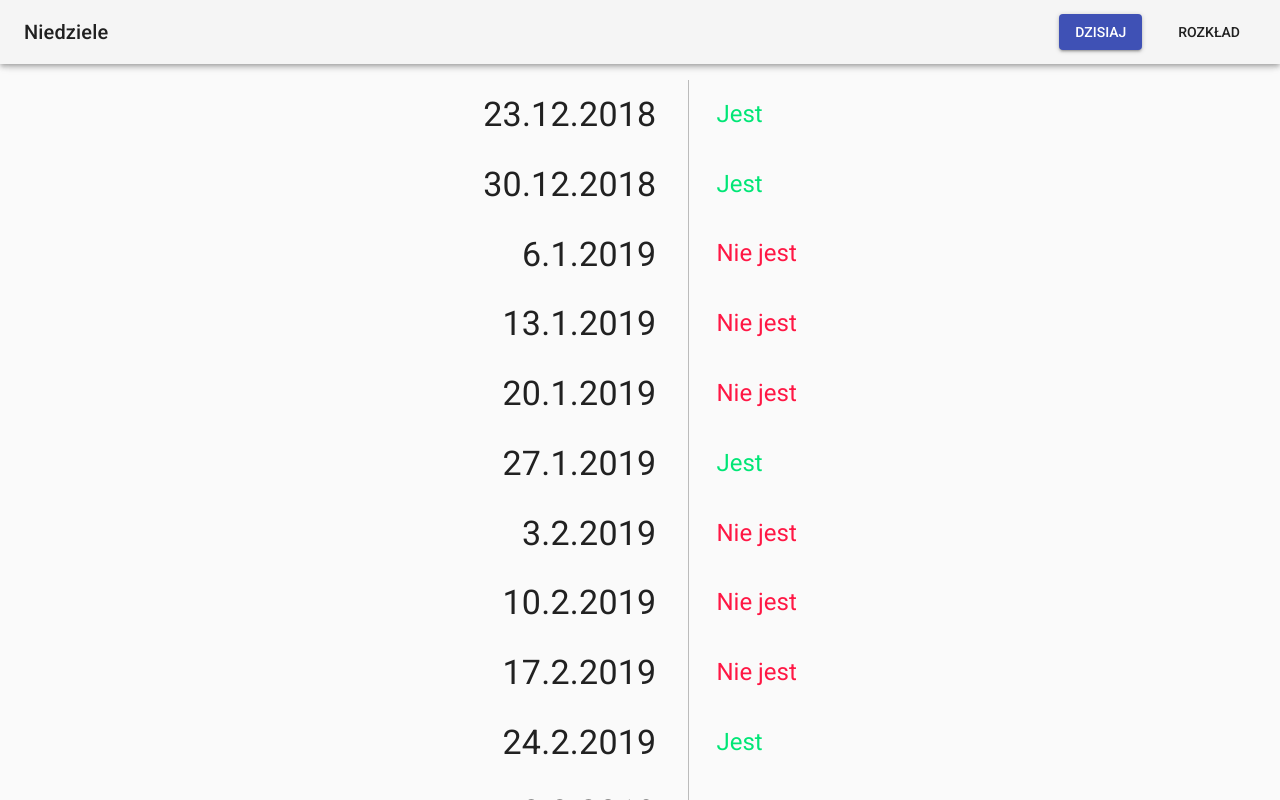
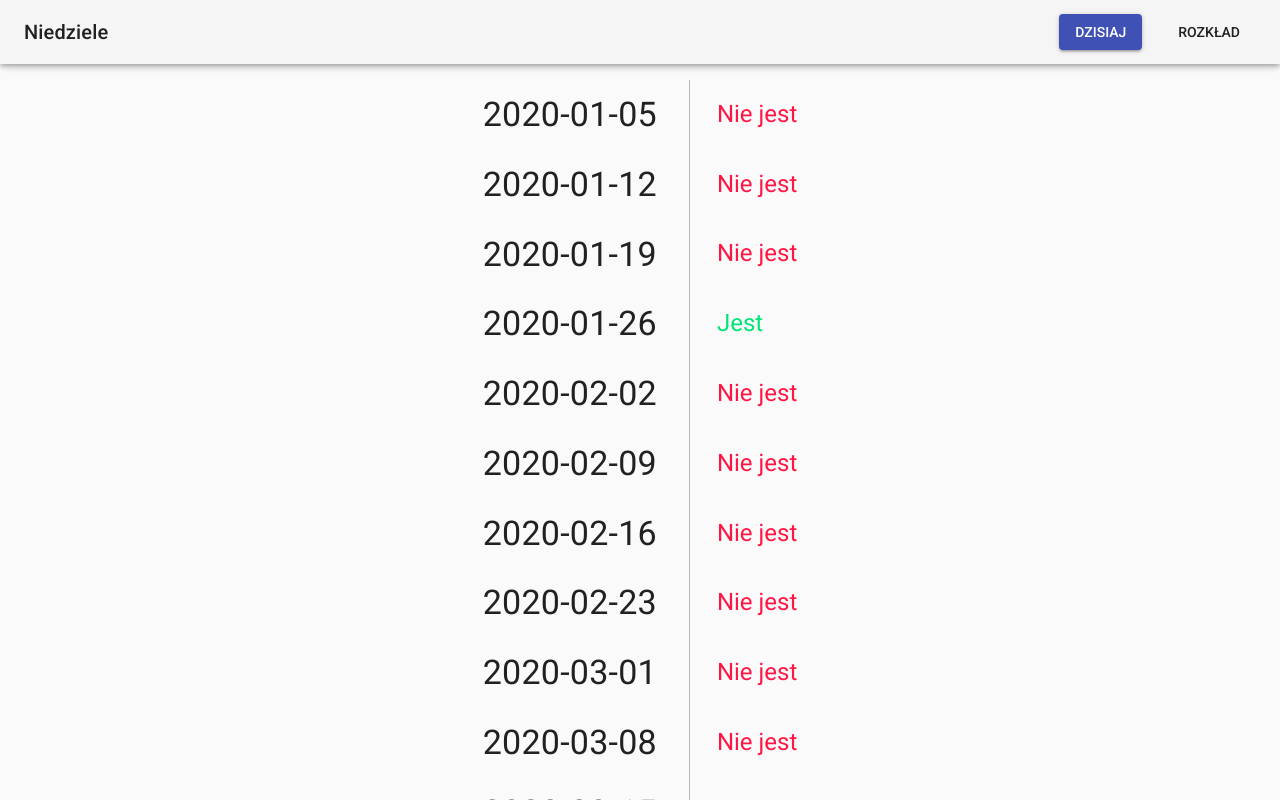
Before and after one commit to MieszkoR/niedziele, a React (Create React App) app: page /rozklad in a window 1280 px wide. Shown: the top 800 px of the page. Built offline with nearby package versions, Linux system fonts and the light colour scheme.

Commit message:
2020 update

```diff
--- a/src/components/data.js
+++ b/src/components/data.js
@@ -1,57 +1,55 @@
 let tab = {
-  "23.12.2018": true,
-  "30.12.2018": true,
-  "6.1.2019": false,
-  "13.1.2019": false,
-  "20.1.2019": false,
-  "27.1.2019": true,
-  "3.2.2019": false,
-  "10.2.2019": false,
-  "17.2.2019": false,
-  "24.2.2019": true,
-  "3.3.2019": false,
-  "10.3.2019": false,
-  "17.3.2019": false,
-  "24.3.2019": false,
-  "31.3.2019": true,
-  "7.4.2019": false,
-  "14.4.2019": true,
-  "21.4.2019": false,
-  "28.4.2019": true,
-  "5.5.2019": false,
-  "12.5.2019": false,
-  "19.5.2019": false,
-  "26.5.2019": true,
-  "2.6.2019": false,
-  "9.6.2019": false,
-  "16.6.2019": false,
-  "23.6.2019": false,
-  "30.6.2019": true,
-  "7.7.2019": false,
-  "14.7.2019": false,
-  "21.7.2019": false,
-  "28.7.2019": true,
-  "4.8.2019": false,
-  "11.8.2019": false,
-  "18.8.2019": false,
-  "25.8.2019": true,
-  "1.9.2019": false,
-  "8.9.2019": false,
-  "15.9.2019": false,
-  "22.9.2019": false,
-  "29.9.2019": true,
-  "6.10.2019": false,
-  "13.10.2019": false,
-  "20.10.2019": false,
-  "27.10.2019": true,
-  "3.11.2019": false,
-  "10.11.2019": false,
-  "17.11.2019": false,
-  "24.11.2019": true,
-  "1.12.2019": false,
-  "8.12.2019": false,
-  "15.12.2019": true,
-  "22.12.2019": true,
-  "29.12.2019": true
+  "2020-01-05": false,
+  "2020-01-12": false,
+  "2020-01-19": false,
+  "2020-01-26": true,
+  "2020-02-02": false,
+  "2020-02-09": false,
+  "2020-02-16": false,
+  "2020-02-23": false,
+  "2020-03-01": false,
+  "2020-03-08": false,
+  "2020-03-15": false,
+  "2020-03-22": false,
+  "2020-03-29": false,
+  "2020-04-05": true,
+  "2020-04-12": false,
+  "2020-04-19": false,
+  "2020-04-26": true,
+  "2020-05-03": false,
+  "2020-05-10": false,
+  "2020-05-17": false,
+  "2020-05-24": false,
+  "2020-05-31": false,
+  "2020-06-07": false,
+  "2020-06-14": false,
+  "2020-06-21": false,
+  "2020-06-28": true,
+  "2020-07-05": false,
+  "2020-07-12": false,
+  "2020-07-19": false,
+  "2020-07-26": false,
+  "2020-08-02": false,
+  "2020-08-09": false,
+  "2020-08-16": false,
+  "2020-08-23": false,
+  "2020-08-30": true,
+  "2020-09-06": false,
+  "2020-09-13": false,
+  "2020-09-20": false,
+  "2020-09-27": false,
+  "2020-10-04": false,
+  "2020-10-11": false,
+  "2020-10-18": false,
+  "2020-10-25": false,
+  "2020-11-01": false,
+  "2020-11-08": false,
+  "2020-11-15": false,
+  "2020-11-22": false,
+  "2020-11-29": false,
+  "2020-12-06": false,
+  "2020-12-13": true,
+  "2020-12-20": true,
+  "2020-12-27": false
 };
 module.exports = tab;
```
